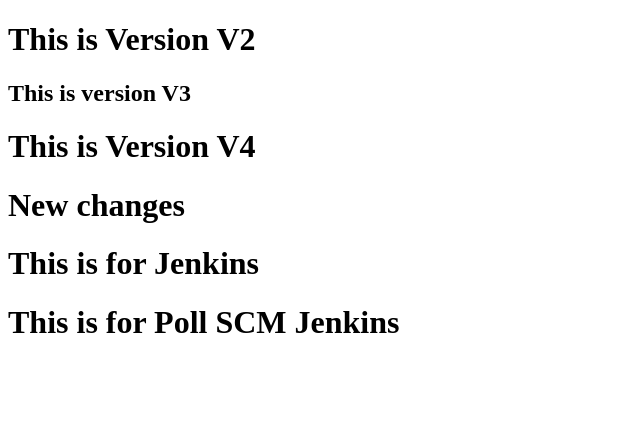
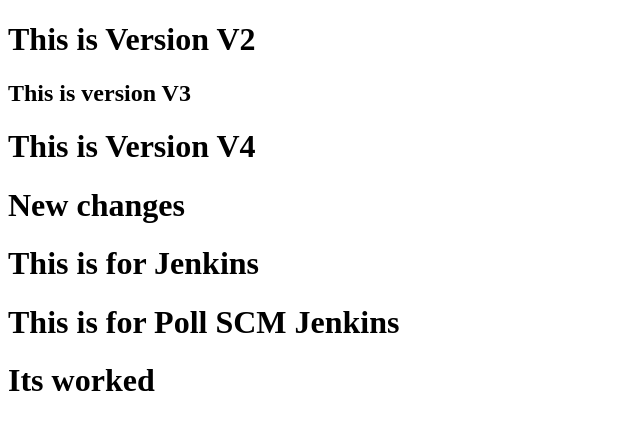
Before and after one commit to bhushan3490/Git-Repo, a plain HTML site: page index.html in a window 1280 px wide. Shown: the whole page, without its empty margins (0-640 px from the left). Drawn offline with Linux system fonts and the light colour scheme.

Commit message:
Update index.html

```diff
--- a/index.html
+++ b/index.html
@@ -12,5 +12,6 @@
 	<h1> New changes </h1>
 	<h1> This is for Jenkins </h1>
 	<h1> This is for Poll SCM Jenkins </h1>
+	<h1> Its worked </h1>
 </body>
 </html>
```
